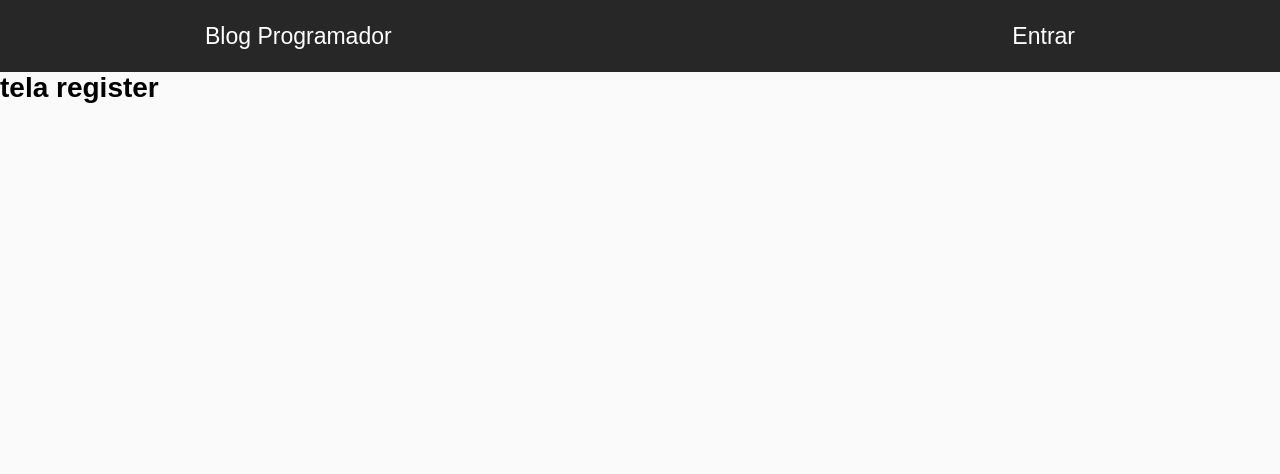
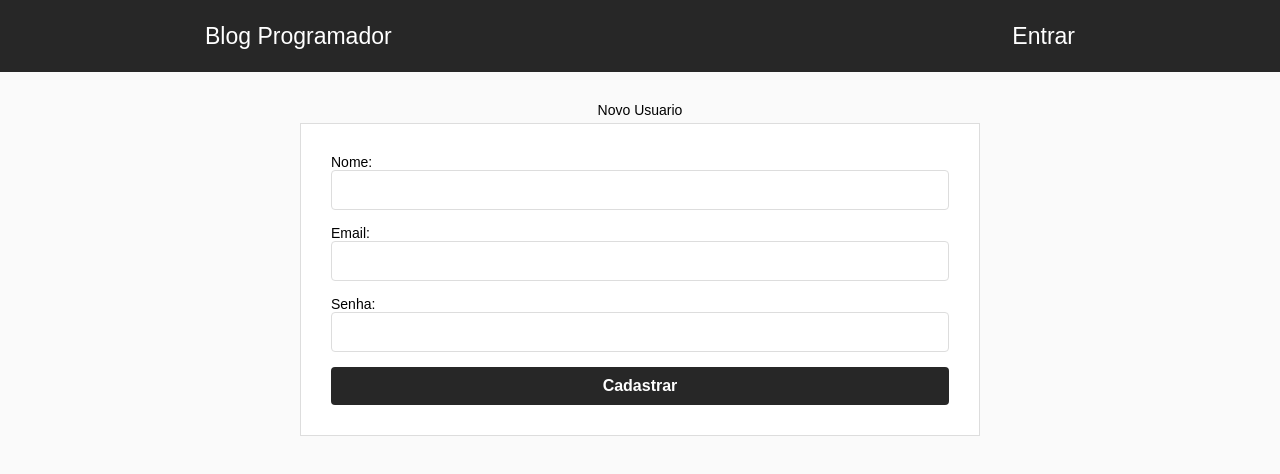
Before and after one commit to felipe1000cardozo/FirebaseBlog, a React (Create React App) app: page /register in a window 1280 px wide. Shown: the top 474 px of the page. Built offline with nearby package versions, Linux system fonts and the light colour scheme; no server answers.

Commit message:
Created Register screen

```diff
--- a/src/components/Register/index.jsx
+++ b/src/components/Register/index.jsx
@@ -1,11 +1,60 @@
-import React from "react";
+import React, { useState } from "react";
+import firebase from "../../firebase";
+import { Link, withRouter } from "react-router-dom";
 
-const Register = () => {
+import { RegisterForm, RegisterTitle } from "./style";
+
+const Register = props => {
+  const [nome, setNome] = useState("");
+  const [email, setEmail] = useState("");
+  const [password, setPassword] = useState("");
+
+  function register(e) {
+    e.preventDefault();
+
+    onRegister();
+  }
+
+  async function onRegister() {
+    try {
+      await firebase.register(nome, email, password);
+      props.history.replace("/dashboard");
+    } catch (error) {
+      alert(error.message);
+    }
+  }
+
   return (
     <div>
-      <h1>tela register</h1>
+      <RegisterTitle>Novo Usuario</RegisterTitle>
+      <RegisterForm onSubmit={register}>
+        <label>Nome:</label>
+        <input
+          type="text"
+          value={nome}
+          autoFocus
+          autoComplete="on"
+          onChange={e => setNome(e.target.value)}
+        />
+        <label>Email:</label>
+        <input
+          type="email"
+          value={email}
+          autoComplete="on"
+          onChange={e => setEmail(e.target.value)}
+        />
+        <label>Senha:</label>
+        <input
+          type="password"
+          value={password}
+          autoComplete="on"
+          onChange={e => setPassword(e.target.value)}
+        />
+
+        <button type="submit">Cadastrar</button>
+      </RegisterForm>
     </div>
   );
 };
 
-export default Register;
+export default withRouter(Register);
--- /dev/null
+++ b/src/components/Register/style.js
@@ -0,0 +1,36 @@
+import styled from "styled-components";
+
+export const RegisterTitle = styled.form`
+  margin-top: 30px;
+  margin-bottom: 5px;
+  text-align: center;
+`;
+
+export const RegisterForm = styled.form`
+  width: 100%;
+  max-width: 680px;
+  margin: 0px auto 0;
+  padding: 30px;
+  background-color: #fff;
+  border: 1px solid #ddd;
+  display: flex;
+  flex-direction: column;
+  input {
+    margin-bottom: 15px;
+    height: 40px;
+    border-radius: 4px;
+    border: 1px solid #ddd;
+    padding: 0 20px;
+    font-size: 15px;
+  }
+  button {
+    padding: 10px 20px;
+    border-radius: 4px;
+    border: 0;
+    background-color: #272727;
+    color: #fff;
+    cursor: pointer;
+    font-size: 16px;
+    font-weight: bold;
+  }
+`;
```
